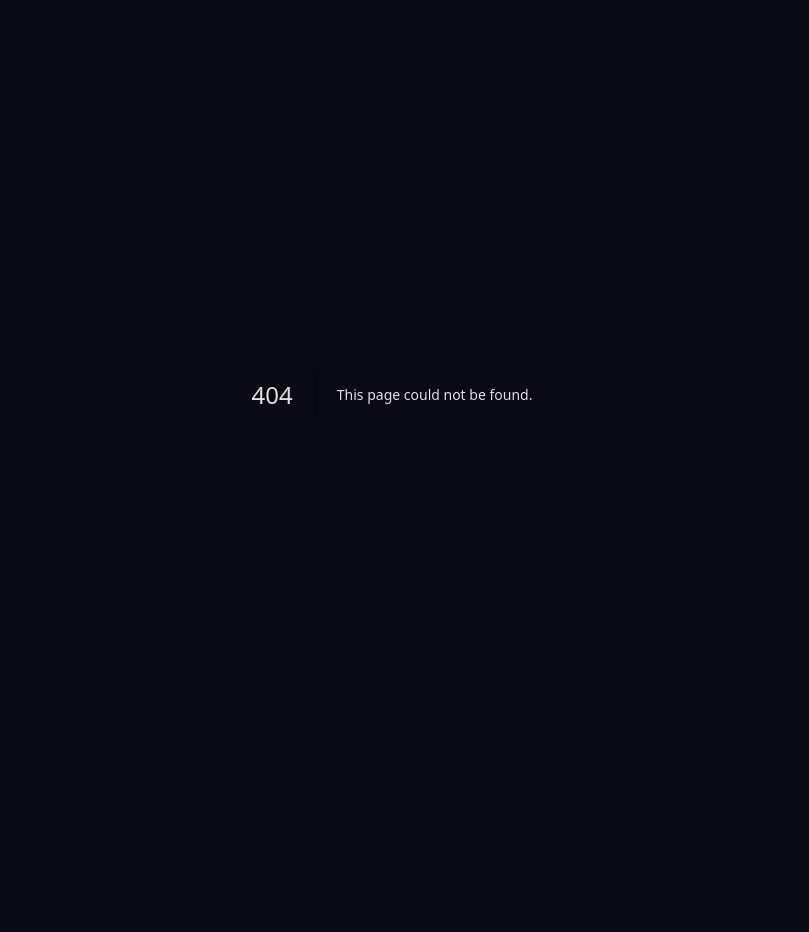
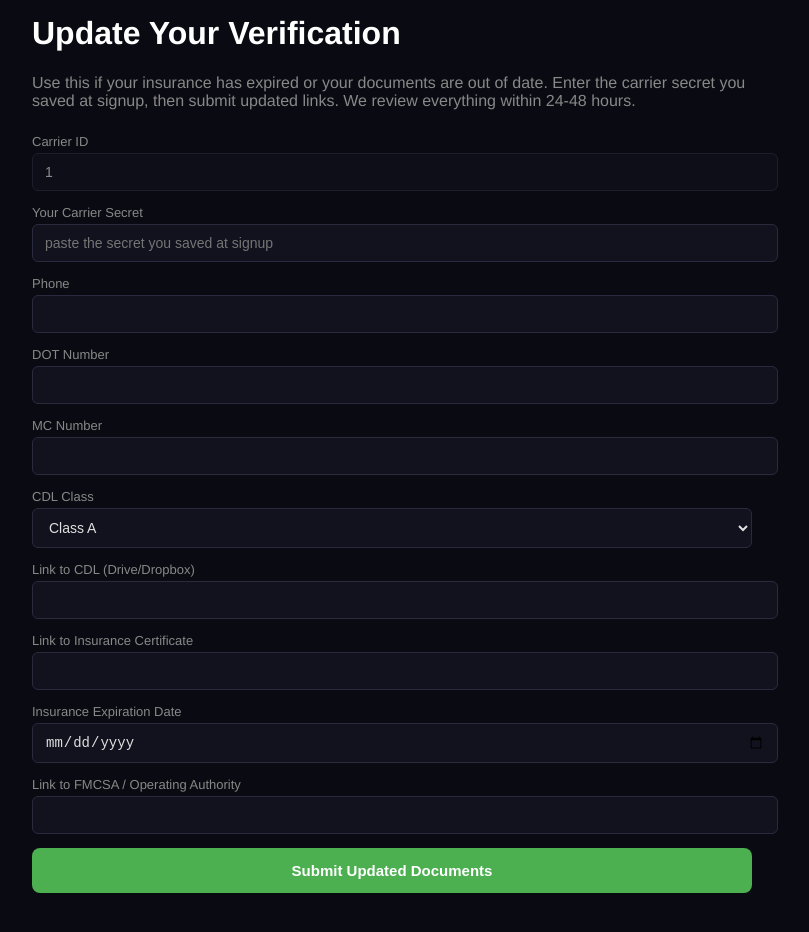
Before and after one commit to Robariano/midnight-loadboard-app, a Next.js app: page /reverify/1 in a window 1280 px wide. Before the commit this address had no page. Shown: the part 100-1032 px from the top of the page, without its empty margins (248-1057 px from the left). Before the commit the page ends 934 px from the top, so only its background shows below. Built offline with nearby package versions, Linux system fonts and the light colour scheme.

Commit message:
Add Reverify component for document updates

```diff
--- /dev/null
+++ b/app/reverify/[id]/page.js
@@ -0,0 +1,145 @@
+"use client";
+import { useState } from "react";
+
+const inputStyle = {
+    width: "100%",
+    padding: "10px 12px",
+    marginBottom: 14,
+    background: "#12121e",
+    border: "1px solid #2a2a3e",
+    borderRadius: 6,
+    color: "#e0e0e0",
+    fontSize: 14,
+};
+const labelStyle = { display: "block", fontSize: 13, color: "#888", marginBottom: 4 };
+
+export default function Reverify({ params }) {
+    const { id: carrierId } = params;
+    const [secret, setSecret] = useState("");
+    const [form, setForm] = useState({
+          contact_phone: "",
+          dot_number: "",
+          mc_number: "",
+          cdl_class: "Class A",
+          cdl_link: "",
+          insurance_link: "",
+          authority_link: "",
+          insurance_expiration_date: "",
+    });
+    const [status, setStatus] = useState(null);
+    const [error, setError] = useState(null);
+
+  function update(field, value) {
+        setForm((f) => ({ ...f, [field]: value }));
+  }
+
+  async function handleSubmit(e) {
+        e.preventDefault();
+        setStatus("submitting");
+        setError(null);
+        const res = await fetch(`/api/carriers/${carrierId}/reverify`, {
+                method: "POST",
+                headers: { "Content-Type": "application/json" },
+                body: JSON.stringify({ carrier_secret: secret, ...form }),
+        });
+        const data = await res.json().catch(() => ({}));
+        if (res.ok) {
+                setStatus("success");
+        } else {
+                setStatus("error");
+                setError(data.error || "Something went wrong, please try again.");
+        }
+  }
+
+  if (status === "success") {
+        return (
+                <div>
+                  <h1 style={{ color: "#4caf50" }}>Submitted</h1>
+          <p style={{ color: "#888" }}>
+          Your updated documents were submitted for review. We review everything within 24-48 hours,
+                      and you will be able to claim loads again once approved.
+            </p>
+            </div>
+    );
+}
+
+  return (
+        <div>
+          <h1 style={{ color: "#fff" }}>Update Your Verification</h1>
+      <p style={{ color: "#888", marginBottom: 24 }}>
+        Use this if your insurance has expired or your documents are out of date. Enter the carrier
+        secret you saved at signup, then submit updated links. We review everything within 24-48
+        hours.
+          </p>
+      <form onSubmit={handleSubmit}>
+                  <label style={labelStyle}>Carrier ID</label>
+        <input style={{ ...inputStyle, opacity: 0.6 }} value={carrierId} disabled readOnly />
+
+                  <label style={labelStyle}>Your Carrier Secret</label>
+        <input
+          style={inputStyle}
+          type="password"
+          required
+          value={secret}
+          placeholder="paste the secret you saved at signup"
+          onChange={(e) => setSecret(e.target.value)}
+        />
+
+                    <label style={labelStyle}>Phone</label>
+        <input style={inputStyle} value={form.contact_phone}
+          onChange={(e) => update("contact_phone", e.target.value)} />
+
+                    <label style={labelStyle}>DOT Number</label>
+        <input style={inputStyle} value={form.dot_number}
+          onChange={(e) => update("dot_number", e.target.value)} />
+
+                    <label style={labelStyle}>MC Number</label>
+        <input style={inputStyle} value={form.mc_number}
+          onChange={(e) => update("mc_number", e.target.value)} />
+
+                    <label style={labelStyle}>CDL Class</label>
+        <select style={inputStyle} value={form.cdl_class}
+          onChange={(e) => update("cdl_class", e.target.value)}>
+                      <option>Class A</option>
+          <option>Class B</option>
+          <option>Class C</option>
+            </select>
+
+        <label style={labelStyle}>Link to CDL (Drive/Dropbox)</label>
+        <input style={inputStyle} value={form.cdl_link}
+          onChange={(e) => update("cdl_link", e.target.value)} />
+
+                    <label style={labelStyle}>Link to Insurance Certificate</label>
+        <input style={inputStyle} value={form.insurance_link}
+          onChange={(e) => update("insurance_link", e.target.value)} />
+
+                    <label style={labelStyle}>Insurance Expiration Date</label>
+        <input style={inputStyle} type="date" value={form.insurance_expiration_date}
+          onChange={(e) => update("insurance_expiration_date", e.target.value)} />
+
+                    <label style={labelStyle}>Link to FMCSA / Operating Authority</label>
+        <input style={inputStyle} value={form.authority_link}
+          onChange={(e) => update("authority_link", e.target.value)} />
+
+                    <button
+          type="submit"
+          disabled={status === "submitting"}
+                      style={{
+                        width: "100%",
+                        padding: "14px",
+                        background: "#4caf50",
+                        color: "#fff",
+                        border: "none",
+                        borderRadius: 8,
+                        fontWeight: 700,
+                        fontSize: 15,
+                        cursor: "pointer",
+          }}
+        >
+{status === "submitting" ? "Submitting..." : "Submit Updated Documents"}
+</button>
+{status === "error" && <p style={{ color: "#ff6b6b", marginTop: 12 }}>{error}</p>}
+  </form>
+  </div>
+  );
+}
```
